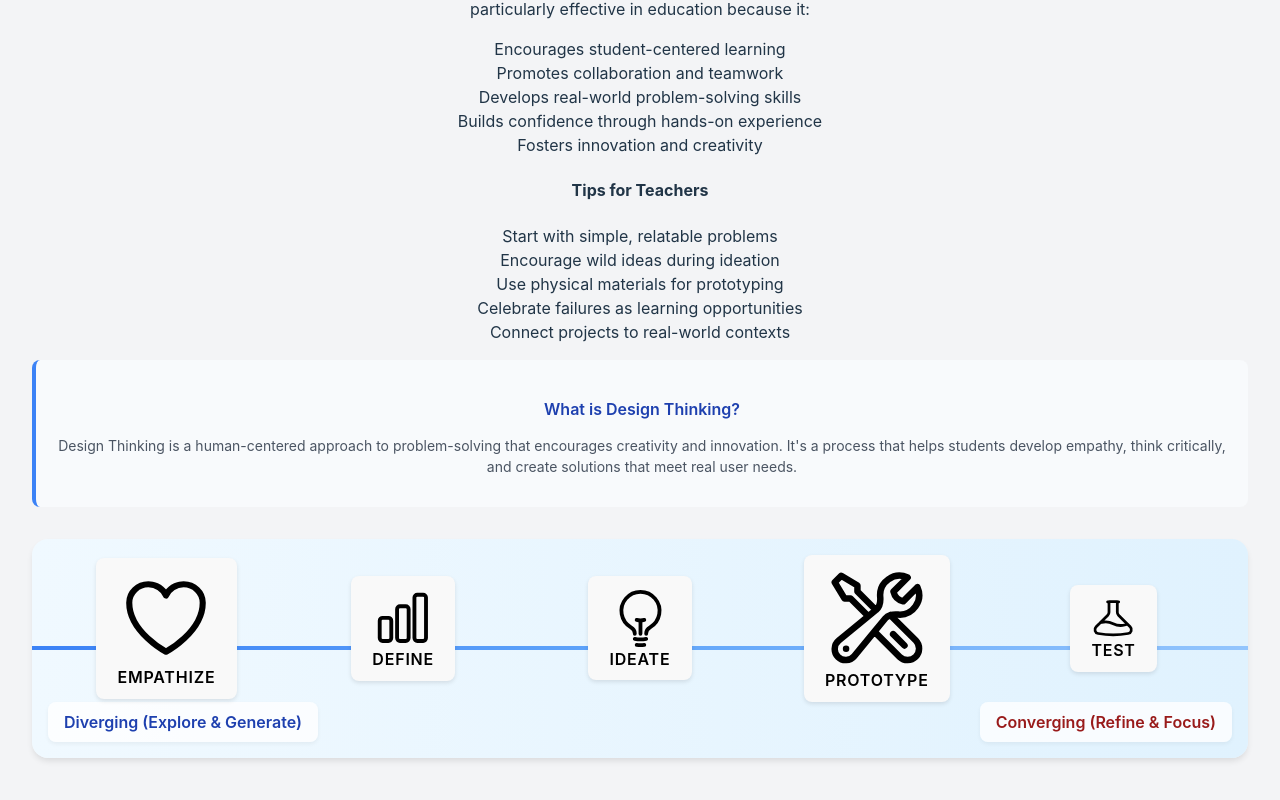
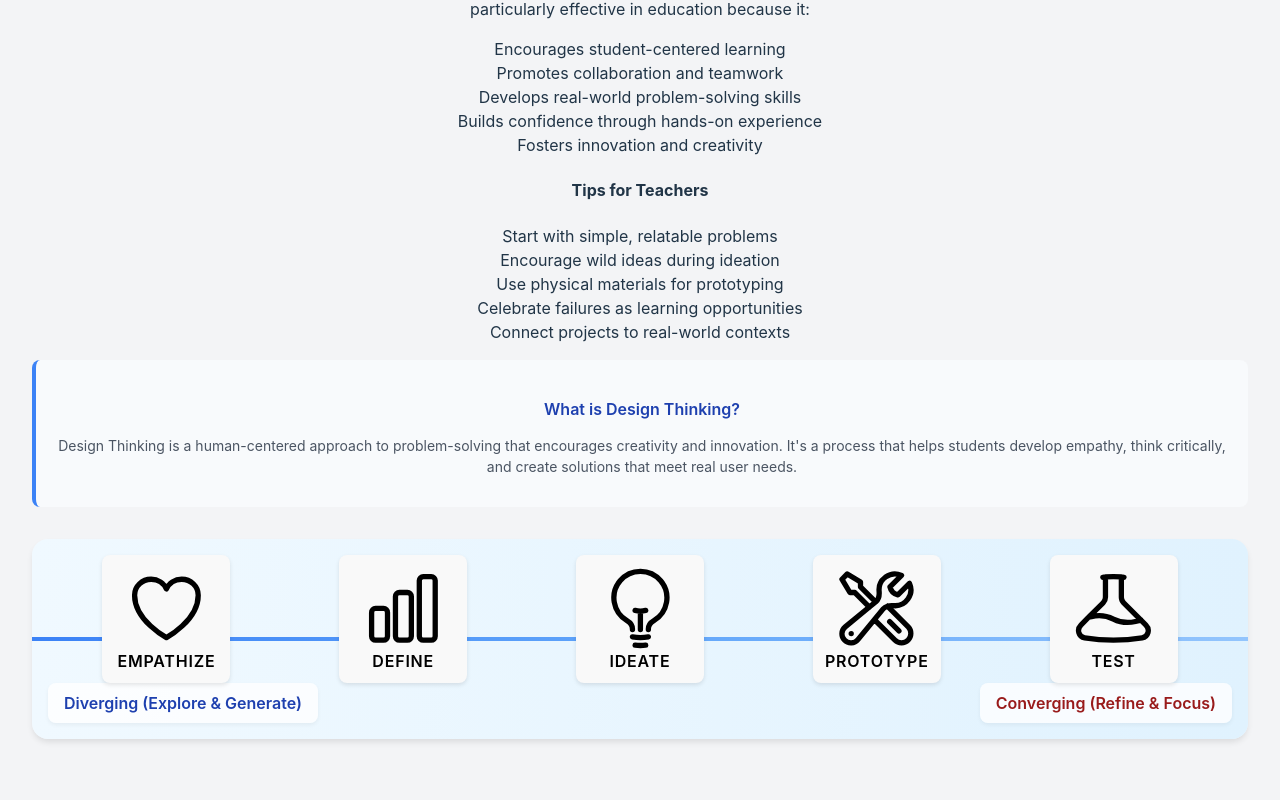
Before and after one commit to djeich/dt-session-planner, a React (Vite) app: page / in a window 1280 px wide. Shown: the part 435-1235 px from the top of the page. Built offline with nearby package versions, Linux system fonts and the light colour scheme.

Commit message:
fix: make all process stage buttons/cards the same size and style

```diff
--- a/src/App.tsx
+++ b/src/App.tsx
@@ -99,12 +99,13 @@ function App() {
                 <div key={phase} className="tooltip flex-1 min-w-[120px] flex justify-center">
                   <button
                     onClick={() => setSelectedPhase(phase)}
-                    className={`phase-button px-6 py-3 rounded-xl font-semibold text-lg flex flex-col items-center border-2 shadow transition-all duration-200 bg-gradient-to-br ${phaseColors[phase]} ${
+                    className={`phase-button w-32 h-32 flex flex-col items-center justify-center px-0 py-0 rounded-xl font-semibold text-lg border-2 shadow transition-all duration-200 bg-gradient-to-br ${phaseColors[phase]} ${
                       selectedPhase === phase ? 'scale-105 ring-4 ring-blue-300' : 'hover:scale-105 hover:ring-2 hover:ring-blue-200'
                     }`}
+                    style={{ minWidth: '8rem', minHeight: '8rem', maxWidth: '8rem', maxHeight: '8rem' }}
                   >
-                    <Icon className="w-7 h-7 mb-1" />
-                    <span>{phase}</span>
+                    <Icon className="w-12 h-12 mb-2" />
+                    <span className="text-base font-bold tracking-wide mt-1">{phase.toUpperCase()}</span>
                   </button>
                   <span className="tooltip-text">{phaseDescriptions[phase]}</span>
                 </div>
```
